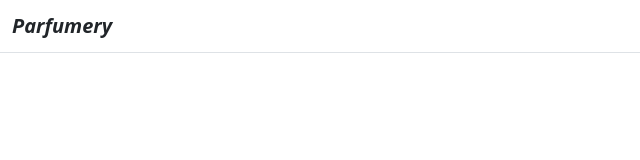
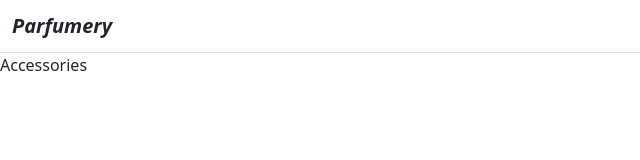
Before and after one commit to cavidanbagiri/ecommerce_mevn, a Vue app in the folder client/: page /accessories in a window 1280 px wide. Before the commit this address had no page. Shown: the top 160 px of the page, without its empty margins (0-640 px from the left). Built offline with nearby package versions, Linux system fonts and the light colour scheme.

Commit message:
Creating Accesrories Page and adding navbar

```diff
--- a/client/src/layouts/NavbarComp.vue
+++ b/client/src/layouts/NavbarComp.vue
@@ -30,7 +30,12 @@
                             </router-link>
                         </li>
                         <li class="nav-item  flex align-items-center">
-                            <router-link :to="{name:'Home'}"
+                            <router-link :to="{name:'Makeup'}"
+                                class="nav-link active text-stone-300 fw-bold text-md px-2">Makeup
+                            </router-link>
+                        </li>
+                        <li class="nav-item  flex align-items-center">
+                            <router-link :to="{name:'Accessories'}"
                                 class="nav-link active text-stone-300 fw-bold text-md px-2">Accessories
                             </router-link>
                         </li>
--- a/client/src/router/index.js
+++ b/client/src/router/index.js
@@ -7,6 +7,7 @@ import Admin from '../views/AdminPage.vue';
 import Parfumery from '../views/ParfumeryPage.vue';
 import ProductItem from '../views/ProductItem.vue';
 import Makeup from '../views/MakeupPage.vue';
+import Accessories from '../views/Accessories.vue';
 
 const routes = [
 
@@ -15,6 +16,7 @@ const routes = [
     {path:'/admin', name:'Admin', component:Admin},
     {path:'/parfumery', name:'Parfumery', component:Parfumery},
     {path:'/makeup', name:'Makeup', component:Makeup},
+    {path:'/accessories', name:'Accessories', component:Accessories},
     {path:'/product/:id', name:'ProductItem', component:ProductItem}
 ]
 
--- /dev/null
+++ b/client/src/views/Accessories.vue
@@ -0,0 +1,10 @@
+<template>
+    <div>
+        <span>Accessories</span>
+    </div>
+</template>
+<script>
+
+
+
+</script>
```
